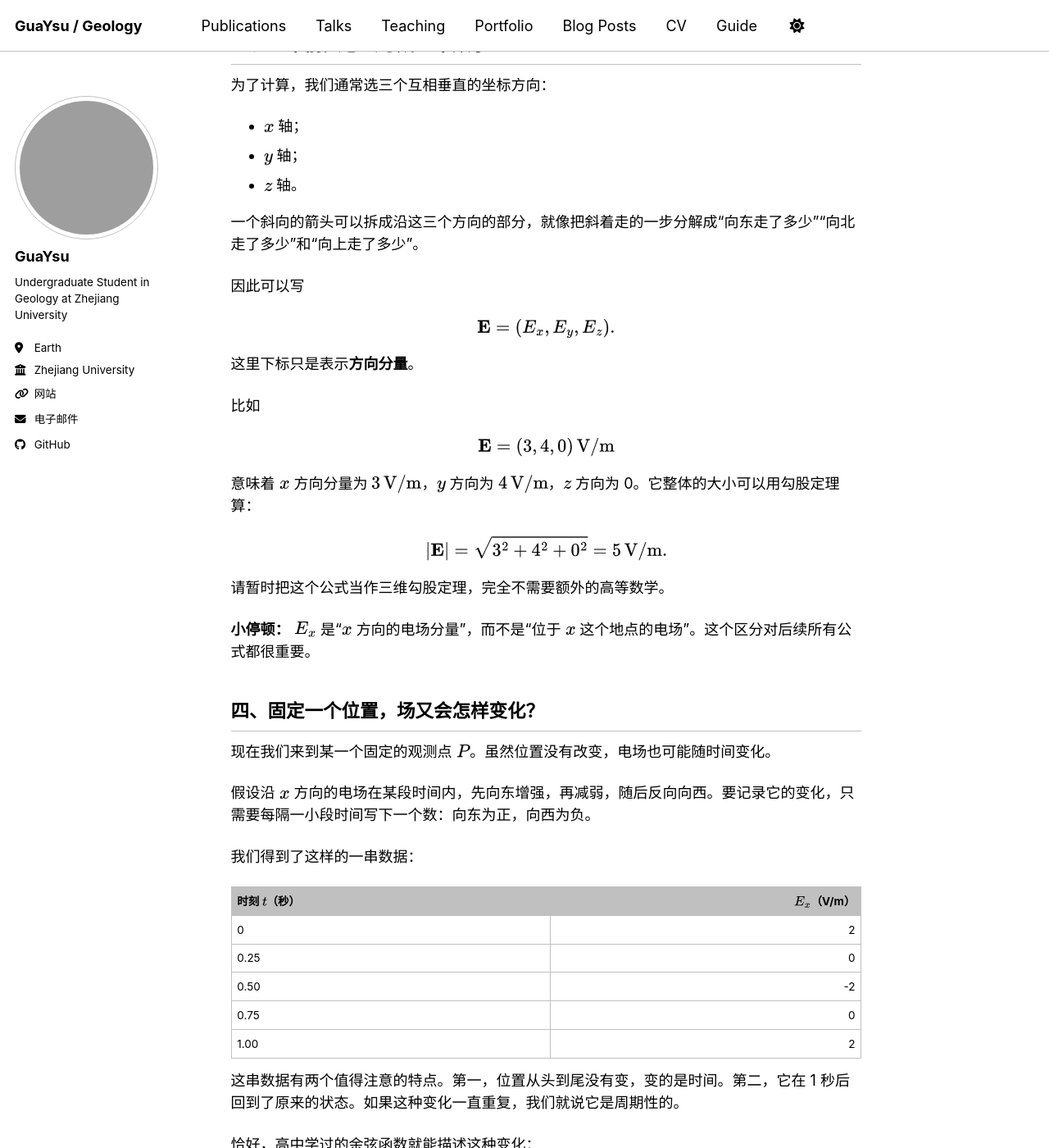
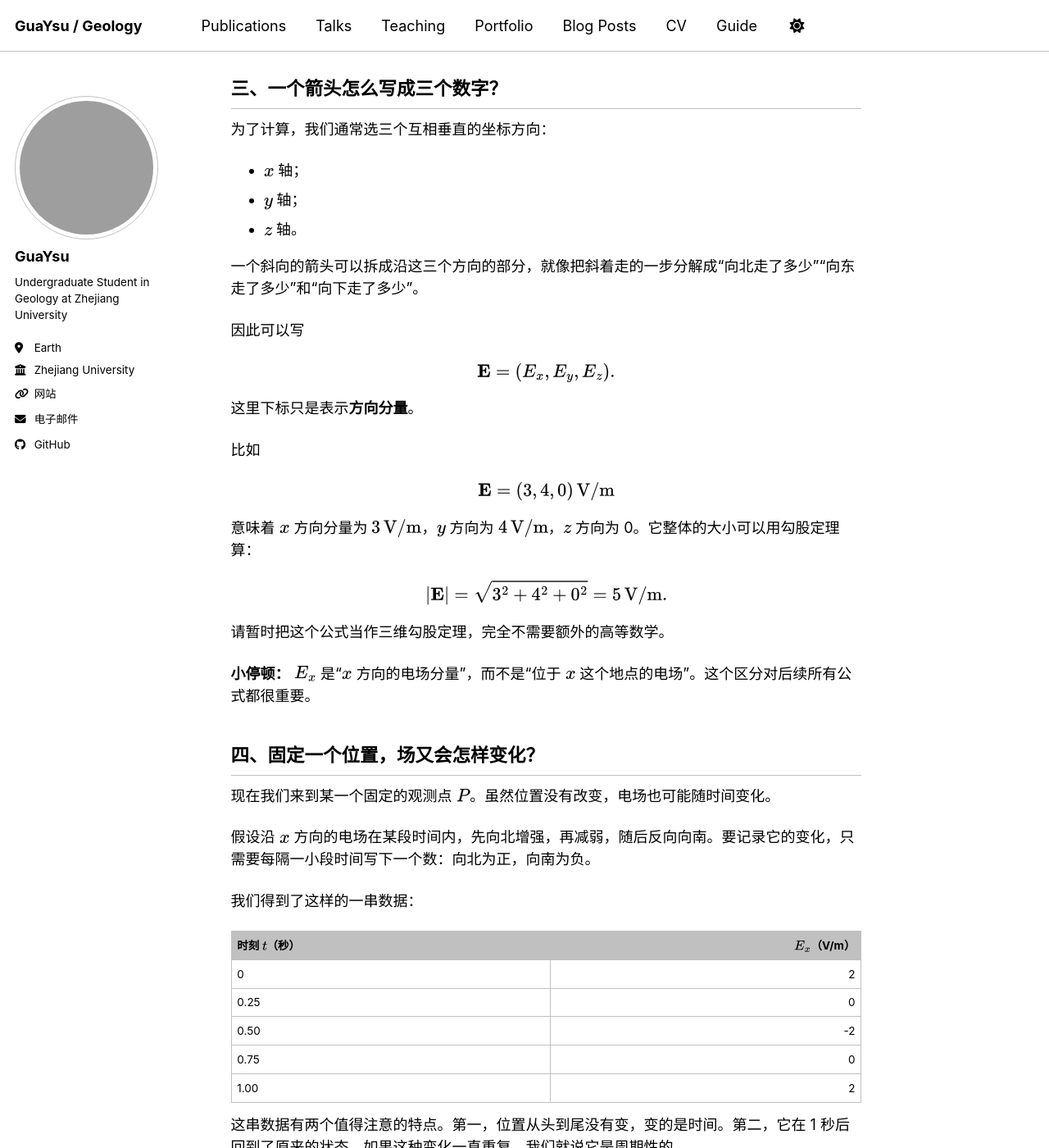
Before and after one commit to GuaYsu/guaysu.github.io, a Jekyll site: the page built from _posts/2026-10-21-mt-course-01-field-wave.md, in a window 1280 px wide and 1400 px high, scrolled down 2411 px. Shown: the whole window at 82% size. Built offline with Jekyll 4.4.1, drawn with Linux system fonts in a browser that asks for light colours; a script bundle is joined from its source files by our own code; library files that are not in the unit come from our copies; some of the changed text lies outside the part shown; grey boxes are pictures that could not be loaded.

Commit message:
docs(mt): unify north-east-down axes and examples

```diff
--- a/_posts/2026-10-21-mt-course-01-field-wave.md
+++ b/_posts/2026-10-21-mt-course-01-field-wave.md
@@ -27,7 +27,7 @@
 
 > 在空间的每一个位置，都可以讨论一个相应的物理量。
 
-假如建立一个二维坐标系，$x$ 表示东西方向，$y$ 表示南北方向，温度场便可以写作
+为了和后面的地下电磁计算统一，我们约定 $x$ 正向指北、$y$ 正向指东，而以后出现的 $z$ 正向表示向下的深度。这样的北—东—下（NED）三轴满足右手定则。先只使用两个水平坐标，温度场便可以写作
 
 $$
 T=T(x,y).
@@ -81,7 +81,7 @@
 - $y$ 轴；
 - $z$ 轴。
 
-一个斜向的箭头可以拆成沿这三个方向的部分，就像把斜着走的一步分解成“向东走了多少”“向北走了多少”和“向上走了多少”。
+一个斜向的箭头可以拆成沿这三个方向的部分，就像把斜着走的一步分解成“向北走了多少”“向东走了多少”和“向下走了多少”。
 
 因此可以写
 
@@ -111,7 +111,7 @@
 
 现在我们来到某一个固定的观测点 $P$。虽然位置没有改变，电场也可能随时间变化。
 
-假设沿 $x$ 方向的电场在某段时间内，先向东增强，再减弱，随后反向向西。要记录它的变化，只需要每隔一小段时间写下一个数：向东为正，向西为负。
+假设沿 $x$ 方向的电场在某段时间内，先向北增强，再减弱，随后反向向南。要记录它的变化，只需要每隔一小段时间写下一个数：向北为正，向南为负。
 
 我们得到了这样的一串数据：
 
```
